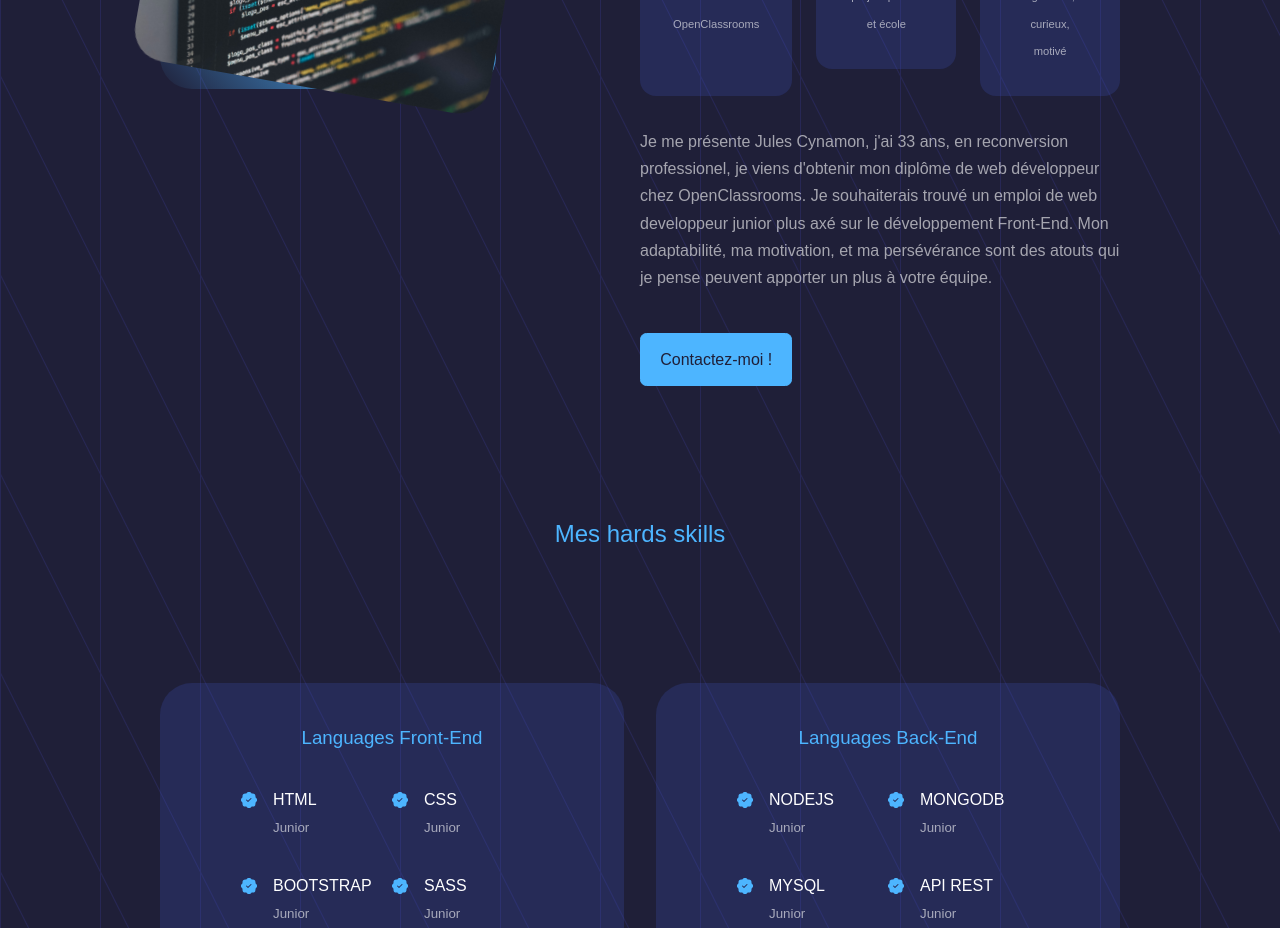
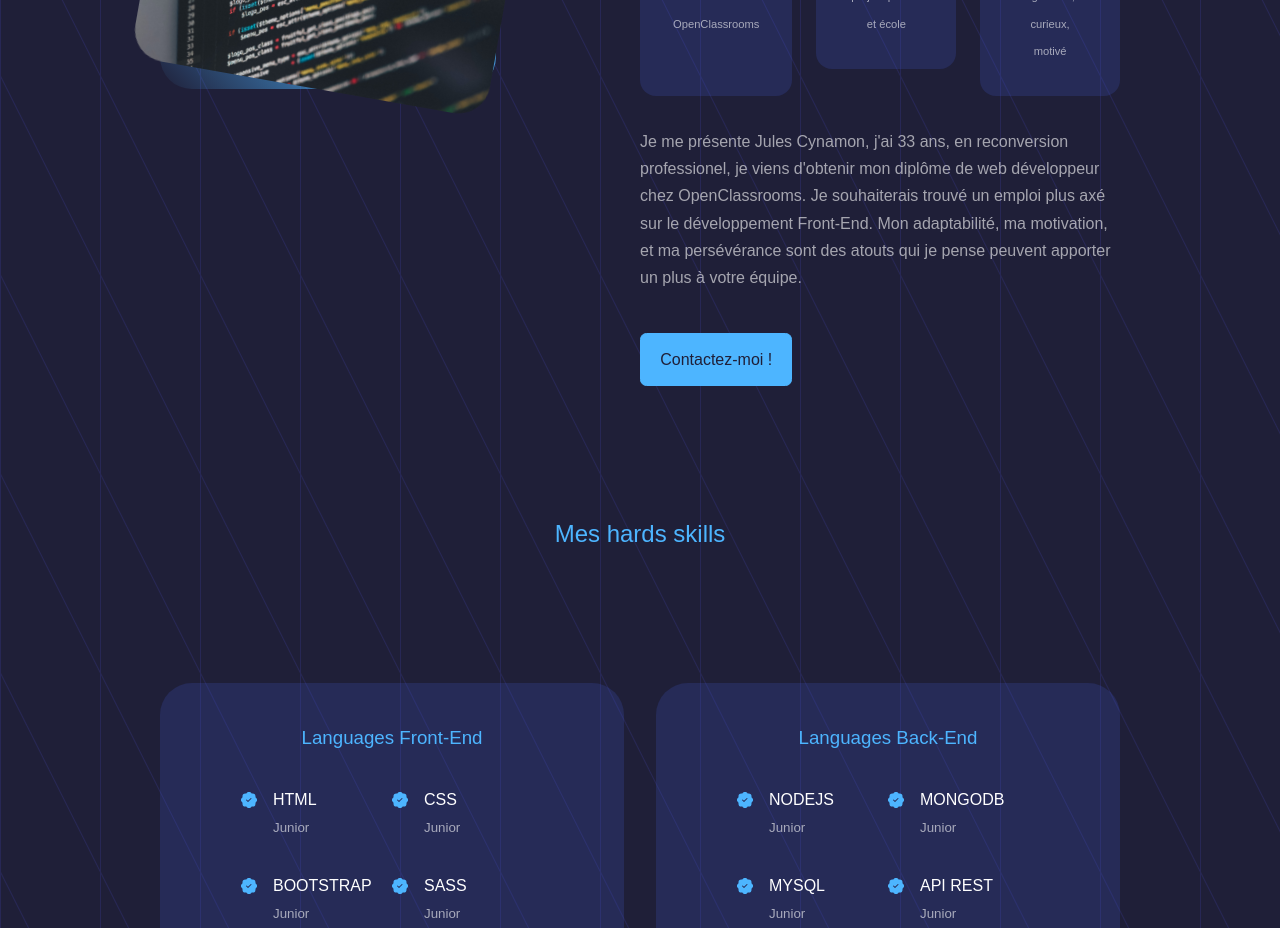
Before and after one commit to julescynamon/cv_portfolio, a React (Create React App) app: page / in a window 1280 px wide. Shown: the part 1120-2048 px from the top of the page. Built offline with nearby package versions, Linux system fonts and the light colour scheme; a web font is replaced by a local one.

Commit message:
correction

```diff
--- a/src/components/about/About.jsx
+++ b/src/components/about/About.jsx
@@ -46,7 +46,7 @@ const About = () => {
 					<p>
 						Je me présente Jules Cynamon, j'ai 33 ans, en
 						reconversion professionel, je viens d'obtenir mon
-						diplôme de web développeur chez OpenClassrooms. Je souhaiterais trouvé un emploi de web developpeur junior plus axé sur le développement Front-End. Mon
+						diplôme de web développeur chez OpenClassrooms. Je souhaiterais trouvé un emploi plus axé sur le développement Front-End. Mon
 						adaptabilité, ma motivation, et ma persévérance sont des
 						atouts qui je pense peuvent apporter un plus à votre
 						équipe.
```
